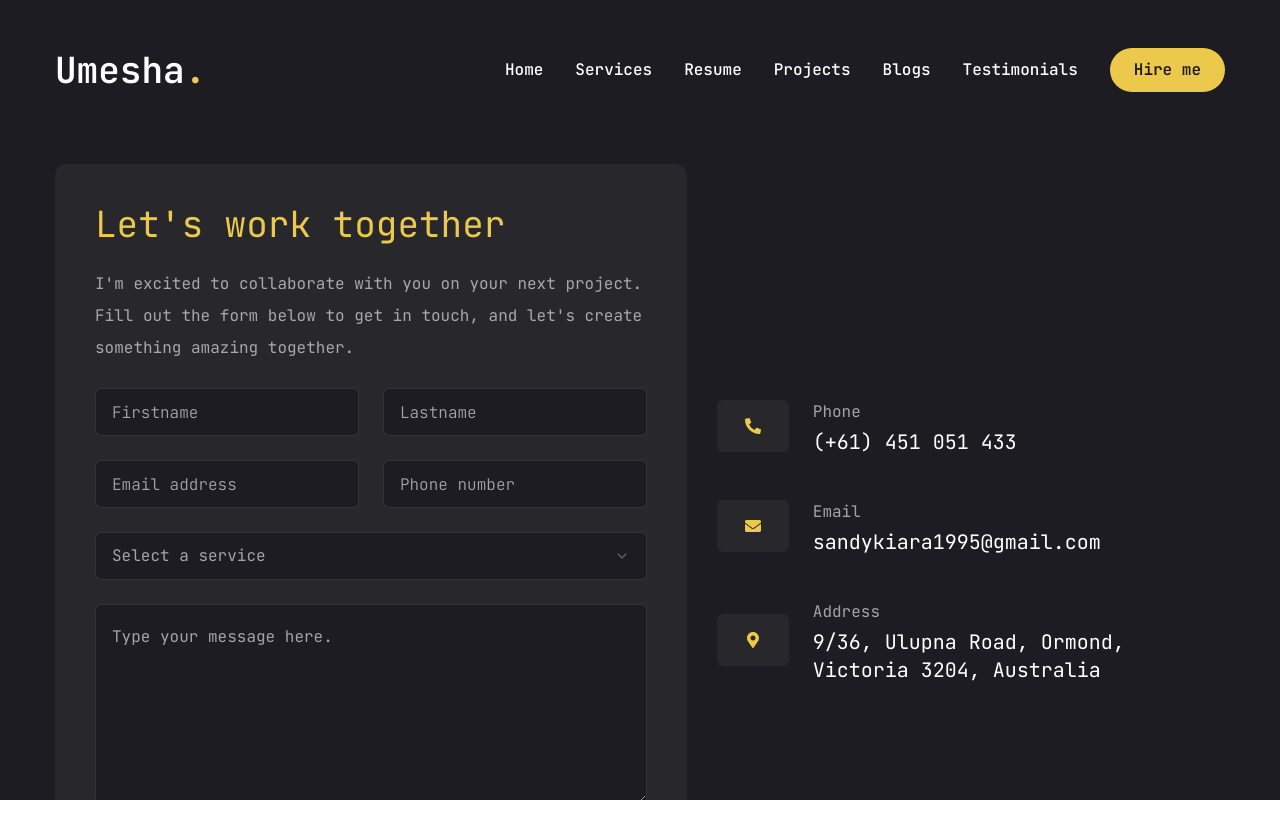
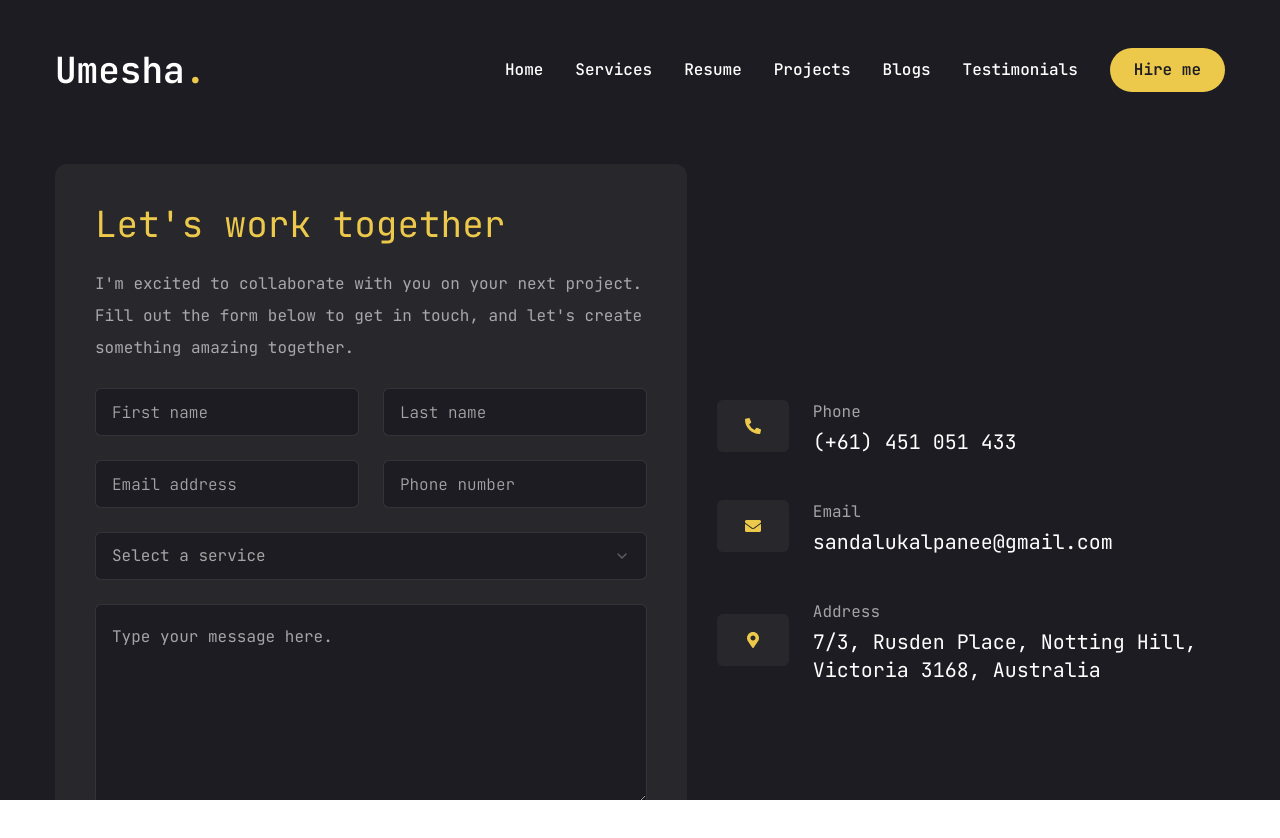
Before and after one commit to sandalu95/umesha-portfolio-web, a Next.js app: page /contact in a window 1280 px wide. Shown: the top 838 px of the page. Built offline with nearby package versions, Linux system fonts and the light colour scheme.

Commit message:
update personal info

```diff
--- a/app/contact/page.jsx
+++ b/app/contact/page.jsx
@@ -115,9 +115,9 @@ const Contact = () => {
                 <Input
                   type="firstname"
                   name="firstname"
-                  placeholder="Firstname"
+                  placeholder="First name"
                 />
-                <Input type="lastname" name="lastname" placeholder="Lastname" />
+                <Input type="lastname" name="lastname" placeholder="Last name" />
                 <Input
                   type="email"
                   name="from_email"
--- a/data/data.js
+++ b/data/data.js
@@ -76,7 +76,7 @@ export const about = {
     },
     {
       fieldName: "Email",
-      fieldValue: "sandykiara1995@gmail.com",
+      fieldValue: "sandalukalpanee@gmail.com",
     },
     {
       fieldName: "Nationality",
@@ -101,22 +101,32 @@ export const experience = {
   icon: "/assets/resume/icons/badge.svg",
   title: "My experience",
   description:
-    "With over 4 years of professional experience, I have honed my skills in software development, working on various projects across multiple industries. My roles have involved designing, developing, and deploying high-quality software solutions that meet clients' needs and exceed their expectations.",
+    "With over 3 years of professional experience, I have honed my skills in software development, working on various projects across multiple industries. My roles have involved designing, developing, and deploying high-quality software solutions that meet clients' needs and exceed their expectations.",
   items: [
+    {
+      company: "TradeNet Solutions (pvt) Ltd.",
+      position: "Software Engineer (Contract)",
+      duration: "2024-2025",
+    },
+    {
+      company: "Inflamed (pvt) Ltd.",
+      position: "Software Engineer Intern",
+      duration: "2024",
+    },
     {
       company: "WSO2 Lanka (pvt) Ltd.",
       position: "Software Engineer",
       duration: "2021-2023",
     },
     {
+      company: "Cambio Software Engineering (pvt) Ltd.",
+      position: "Software Engineer",
+      duration: "2020-2021",
+    },
+    {
       company: "WSO2 Lanka (pvt) Ltd.",
       position: "Trainee Software Engineer",
       duration: "2018-2019",
-    },
-    {
-      company: "Cambio Software Engineering (pvt) Ltd.",
-      position: "Software Engineer",
-      duration: "2020-2021",
     },
   ],
 };
@@ -275,11 +285,11 @@ export const info = [
   {
     icon: <FaEnvelope />,
     title: "Email",
-    description: "sandykiara1995@gmail.com",
+    description: "sandalukalpanee@gmail.com",
   },
   {
     icon: <FaMapMarkerAlt />,
     title: "Address",
-    description: "9/36, Ulupna Road, Ormond, Victoria 3204, Australia",
+    description: "7/3, Rusden Place, Notting Hill, Victoria 3168, Australia",
   },
 ];
```
